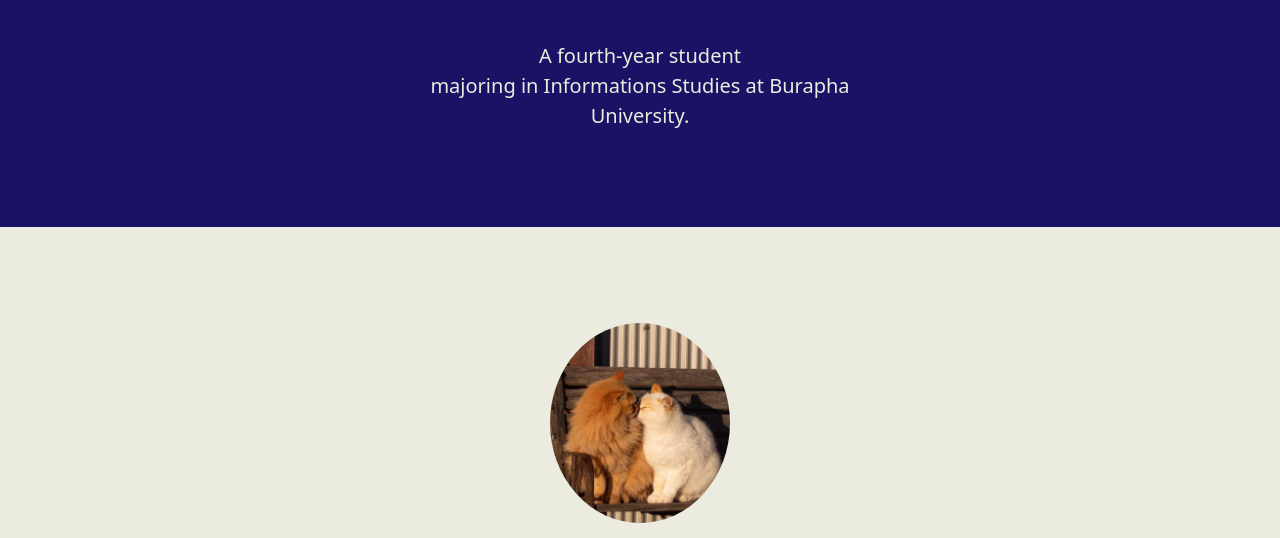
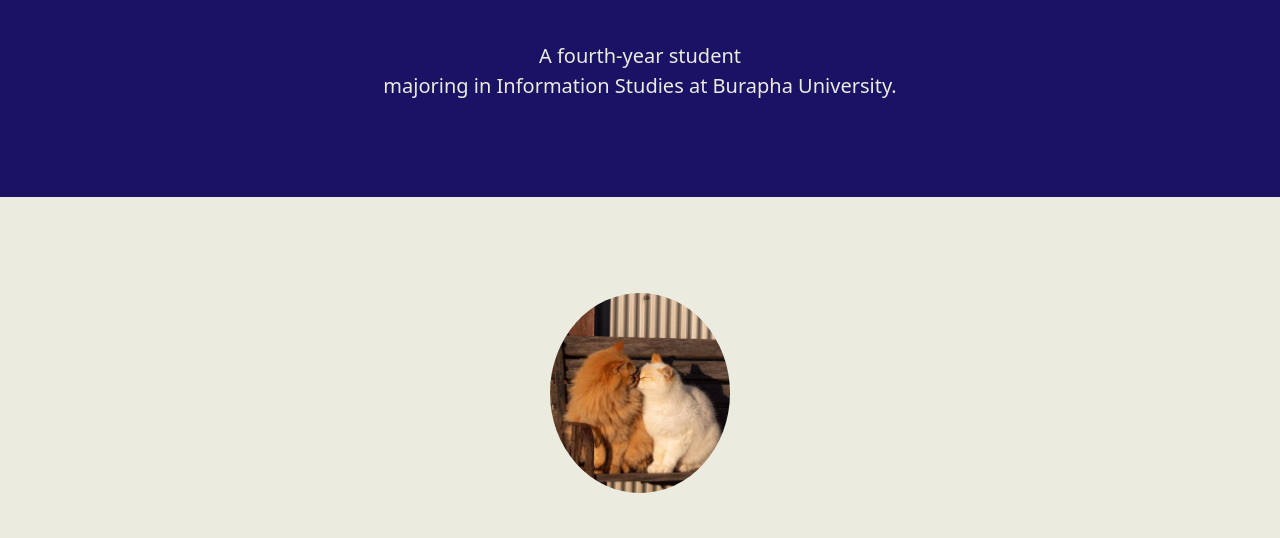
Before and after one commit to ssawi-ii/personal-site, a plain HTML site: page index.html in a window 1280 px wide. Shown: the part 218-756 px from the top of the page. Drawn offline with nearby package versions, Linux system fonts and the light colour scheme.

Commit message:
Update index.html

```diff
--- a/index.html
+++ b/index.html
@@ -23,7 +23,7 @@
             <div class="px-4 my-5 text-center">
                 <h1 class="display-5 fw-bold text-body-emphasis"><span>Hello !<br>I'm Sawitri</span></h1>
                 <div class="col-lg-6 mx-auto mt-5">
-                    <p class="lead mb-4" style="color: #EBEBDF;">A fourth-year student<br> majoring in Informations Studies at Burapha University.</p>
+                    <p class="lead mb-4" style="color: #EBEBDF;">A fourth-year student<br> majoring in Information Studies at Burapha University.</p>
                 </div>
             </div>
         </div>
```
